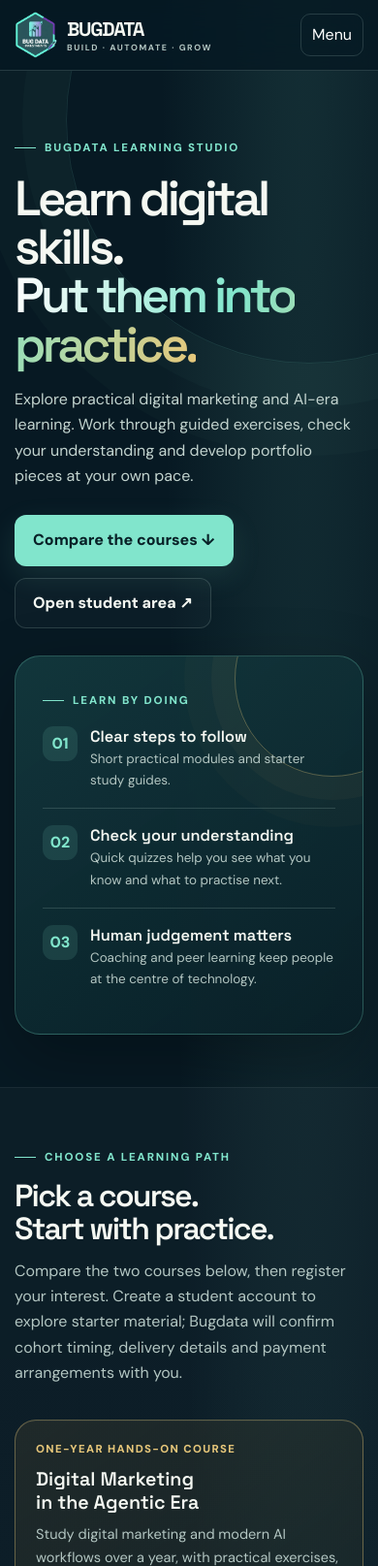
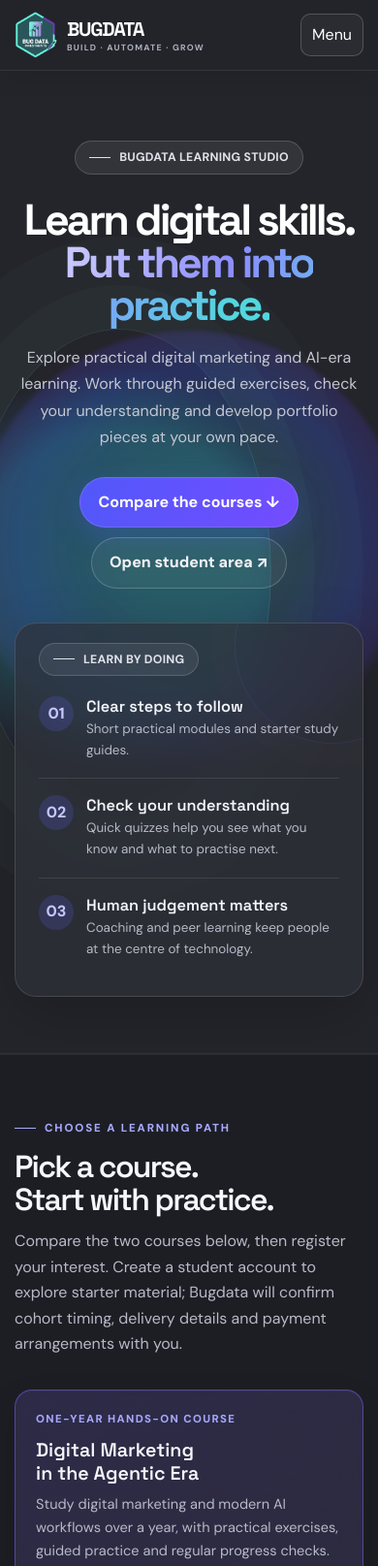
Before and after one commit to bugdata-commits/webdev, a plain HTML site: page courses.html in a window 390 px wide. Shown: the top 1615 px of the page at 97% size. Drawn offline with nearby package versions, Linux system fonts and the light colour scheme.

Commit message:
Redesign Bugdata site with cosmic visual system

```diff
--- /dev/null
+++ b/assets/cosmic-interface.css
@@ -0,0 +1,310 @@
+/* Bugdata visual direction: a deep-space product interface, expressed in Bugdata's own identity.
+   Uses charcoal, electric blue-violet light, and the existing mint accent—without Spaceship marks or assets. */
+:root {
+  --space-bg: #24252b;
+  --space-bg-deep: #1d1e24;
+  --space-surface: #2e3038;
+  --space-surface-2: #343640;
+  --space-line: rgba(238, 241, 255, .12);
+  --space-line-strong: rgba(238, 241, 255, .2);
+  --space-text: #f5f6fb;
+  --space-muted: #b7bac7;
+  --space-blue: #5759ff;
+  --space-violet: #8851ff;
+  --space-mint: #81e5cc;
+  --space-glow: rgba(87, 89, 255, .24);
+  color-scheme: dark;
+}
+html { background: var(--space-bg); }
+body, body.bd-page {
+  background-color: var(--space-bg) !important;
+  background-image: none !important;
+  color: var(--space-text) !important;
+  font-family: 'DM Sans', Inter, system-ui, -apple-system, BlinkMacSystemFont, 'Segoe UI', sans-serif;
+}
+body::selection, ::selection { color: #fff; background: var(--space-violet); }
+:where(h1,h2,h3,h4) { color: var(--space-text); }
+:where(p,li) { color: var(--space-muted); }
+a { transition: color .18s ease, border-color .18s ease, background-color .18s ease, transform .18s ease; }
+:where(a,button,input,select,textarea,summary,[tabindex]):focus-visible {
+  outline: 3px solid #a59aff !important;
+  outline-offset: 4px !important;
+}
+
+/* Compact, low-noise navigation with a subtle product-console feel. */
+.nav, .bd-nav {
+  position: sticky !important;
+  top: 0;
+  z-index: 50;
+  background: rgba(36,37,43,.9) !important;
+  border-bottom: 1px solid rgba(255,255,255,.08) !important;
+  box-shadow: 0 6px 24px rgba(0,0,0,.1) !important;
+  backdrop-filter: blur(18px) saturate(135%);
+  -webkit-backdrop-filter: blur(18px) saturate(135%);
+}
+.nav-inner, .bd-nav-inner { min-height: 72px !important; }
+.brand, .bd-brand { color: #fff !important; }
+.brand small, .bd-brand small { color: #aeb1c0 !important; letter-spacing: .14em !important; }
+.nav-links a, .bd-links a { color: #d3d5df !important; font-weight: 600 !important; }
+.nav-links a:hover, .bd-links a:hover,
+.nav-links a[aria-current="page"], .bd-links a[aria-current="page"] { color: #fff !important; }
+.nav-links a[aria-current="page"]::after, .bd-links a[aria-current="page"]::after { background: var(--space-blue) !important; }
+.menu-btn, .bd-menu { color: #fff !important; border-color: var(--space-line-strong) !important; background: rgba(255,255,255,.04) !important; }
+.nav-cta, .bd-nav-cta { border-radius: 999px !important; }
+
+/* The large atmospheric hero: overlapping blue and violet discs echo the reference's luminous orbital field. */
+.hero, .bd-hero {
+  position: relative !important;
+  isolation: isolate;
+  overflow: hidden;
+  min-height: 650px;
+  padding: clamp(84px, 11vw, 150px) 0 clamp(74px, 9vw, 118px) !important;
+  background: var(--space-bg) !important;
+  border-bottom: 1px solid rgba(255,255,255,.06);
+}
+.hero::before, .bd-hero::before {
+  content: "";
+  position: absolute;
+  z-index: -1;
+  width: min(76vw, 900px);
+  aspect-ratio: 1;
+  top: 50%;
+  left: 50%;
+  transform: translate(-50%,-53%);
+  border-radius: 50%;
+  background: radial-gradient(circle at 50% 48%, rgba(56,157,168,.26) 0 20%, rgba(45,109,160,.28) 35%, rgba(49,72,193,.35) 54%, rgba(83,57,200,.22) 67%, transparent 72%);
+  filter: blur(2px);
+  pointer-events: none;
+}
+.hero::after, .bd-hero::after {
+  content: "";
+  position: absolute;
+  z-index: -1;
+  width: min(56vw, 670px);
+  aspect-ratio: 1;
+  top: 51%;
+  left: 50%;
+  transform: translate(-73%,-50%);
+  border-radius: 50%;
+  background: radial-gradient(circle, rgba(41,156,174,.28) 0 50%, rgba(43,102,183,.08) 68%, transparent 72%);
+  pointer-events: none;
+}
+.hero-video, .hero-video-overlay { display: none !important; }
+.hero-content, .hero .hero-content {
+  max-width: 940px !important;
+  margin-inline: auto;
+  text-align: center;
+}
+.hero-copy-grid { display: block !important; position: relative; z-index: 1; }
+.hero .eyebrow, .bd-hero .bd-eyebrow, .hero-content > .eyebrow {
+  display: inline-flex;
+  align-items: center;
+  min-height: 34px;
+  padding: 6px 14px;
+  border: 1px solid rgba(255,255,255,.16);
+  border-radius: 999px;
+  background: rgba(255,255,255,.07);
+  color: #e0e2eb !important;
+  font-size: .77rem;
+  font-weight: 650;
+  letter-spacing: .02em;
+}
+.hero h1, .bd-title {
+  max-width: 950px;
+  margin: 25px auto 17px !important;
+  color: #fff !important;
+  font-family: 'Space Grotesk', 'DM Sans', sans-serif !important;
+  font-size: clamp(3rem, 7.2vw, 6.6rem) !important;
+  line-height: .99 !important;
+  letter-spacing: -.075em !important;
+  font-weight: 650 !important;
+  text-wrap: balance;
+}
+.hero .gradient, .bd-title .accent, .hero-content .gradient {
+  background: linear-gradient(105deg,#c9c8ff 2%,#8b8dff 42%,#52d7df 90%) !important;
+  -webkit-background-clip: text !important;
+  background-clip: text !important;
+  color: transparent !important;
+}
+.hero .hero-copy, .bd-lede {
+  max-width: 700px;
+  margin: 0 auto !important;
+  color: #c5c7d1 !important;
+  font-size: clamp(1rem,1.55vw,1.17rem) !important;
+  line-height: 1.72 !important;
+}
+.hero-actions, .bd-actions { justify-content: center !important; gap: 12px !important; margin-top: 27px; }
+.btn-primary, .bd-btn-primary, .bd-btn-gold, .bd-nav-cta, .nav-cta {
+  border: 1px solid rgba(255,255,255,.13) !important;
+  border-radius: 999px !important;
+  background: linear-gradient(110deg,#5158fa,#744cff) !important;
+  color: #fff !important;
+  box-shadow: 0 8px 28px rgba(78,74,255,.28) !important;
+  font-weight: 700 !important;
+}
+.btn-primary:hover, .bd-btn-primary:hover, .bd-btn-gold:hover, .nav-cta:hover, .bd-nav-cta:hover {
+  transform: translateY(-2px);
+  background: linear-gradient(110deg,#666bff,#875fff) !important;
+  box-shadow: 0 12px 34px rgba(78,74,255,.38) !important;
+}
+.btn-ghost, .bd-btn-outline {
+  border: 1px solid rgba(255,255,255,.2) !important;
+  border-radius: 999px !important;
+  background: rgba(255,255,255,.045) !important;
+  color: #f1f2f8 !important;
+}
+.btn-ghost:hover, .bd-btn-outline:hover { background: rgba(255,255,255,.1) !important; border-color: rgba(255,255,255,.38) !important; }
+.micro-proof { justify-content: center; color: #d0d2dc !important; }
+
+/* Existing split-page hero content is reflowed into a centered statement followed by its useful details. */
+.bd-hero-grid { position: relative; z-index: 1; display: grid !important; grid-template-columns: minmax(0,1fr) !important; gap: 35px !important; max-width: 1120px; text-align: center; }
+.bd-hero-grid > div:first-child { max-width: 920px; margin-inline: auto; }
+.bd-hero .bd-title { margin-top: 25px !important; }
+.bd-hero-panel {
+  width: min(100%,900px);
+  margin-inline: auto;
+  display: grid;
+  grid-template-columns: repeat(3,minmax(0,1fr));
+  gap: 0 20px;
+  padding: 20px 24px !important;
+  border: 1px solid rgba(255,255,255,.13) !important;
+  border-radius: 22px !important;
+  background: rgba(47,49,58,.72) !important;
+  box-shadow: 0 18px 60px rgba(0,0,0,.2) !important;
+  backdrop-filter: blur(16px);
+}
+.bd-hero-panel > .bd-eyebrow { grid-column: 1/-1; justify-self: center; margin-bottom: 4px; }
+.bd-hero-panel::before { opacity: .26; border-color: rgba(132,125,255,.42) !important; }
+.bd-stat { text-align: left; border-color: rgba(255,255,255,.1) !important; }
+.bd-stat-mark { background: rgba(99,103,255,.18) !important; color: #c4c6ff !important; border-radius: 50% !important; }
+.bd-stat strong { color: #f5f6fb; }
+.bd-stat span { color: #b7bac7 !important; }
+
+/* Dark product canvas with a brighter first fold and clear, tactile product cards. */
+.section, .bd-section { position: relative; background: var(--space-bg) !important; color: var(--space-text) !important; }
+.section:nth-of-type(even), .bd-section-soft { background: var(--space-bg-deep) !important; border-color: rgba(255,255,255,.055) !important; }
+.section-head h1, .section-head h2, .bd-section-head h2 { color: #f6f7fc !important; font-family: 'Space Grotesk','DM Sans',sans-serif !important; letter-spacing: -.055em !important; }
+.section-head p, .bd-section-head p { color: #b7bac7 !important; }
+.eyebrow, .bd-eyebrow { color: #a8aaff !important; }
+.service-card, .hosting-card, .feature-row, .step, .project, .config-box, .summary-box,
+.bd-card, .bd-step, .bd-quiz, .bd-lesson, .bd-status, .bd-callout {
+  border: 1px solid rgba(238,241,255,.12) !important;
+  border-radius: 18px !important;
+  background: linear-gradient(145deg,rgba(55,57,67,.88),rgba(43,44,52,.9)) !important;
+  color: #f3f4fa;
+  box-shadow: 0 12px 32px rgba(0,0,0,.12), inset 0 1px rgba(255,255,255,.035) !important;
+  backdrop-filter: blur(12px);
+}
+.service-card:hover, .hosting-card:hover, .feature-row:hover, .step:hover, .project:hover, .bd-card:hover {
+  transform: translateY(-4px);
+  border-color: rgba(126,128,255,.52) !important;
+  box-shadow: 0 20px 48px rgba(0,0,0,.22),0 0 30px rgba(89,82,255,.09) !important;
+}
+.bd-featured, .hosting-card.featured { border-color: rgba(116,102,255,.5) !important; background: linear-gradient(145deg,rgba(78,68,141,.34),rgba(43,44,52,.96)) !important; }
+.service-card h3, .hosting-card h3, .feature-row h3, .project h3, .bd-card h3 { color: #f5f6fb !important; }
+.service-card p, .hosting-card p, .feature-row p, .step p, .project p, .bd-card p { color: #b7bac7 !important; }
+.service-card .num, .service-card b, .bd-price, .bd-icon, .bd-kicker { color: #a6a8ff !important; }
+.tag, .bd-tag, .bd-pill { border-color: rgba(255,255,255,.15) !important; color: #dfe0ec !important; background: rgba(255,255,255,.055) !important; }
+.bd-list li, .bd-lesson, .bd-answer { color: #d1d3de !important; }
+.bd-list li::before, .bd-module-result { color: #8fe8da !important; }
+.bd-callout { border-color: rgba(129,229,204,.22) !important; }
+.bd-callout strong { color: #91e5d5 !important; }
+
+/* Inputs and interactive panels retain strong contrast against the charcoal product canvas. */
+input, select, textarea, .bd-field input, .bd-field select, .bd-field textarea, .demo-input input {
+  border: 1px solid rgba(255,255,255,.18) !important;
+  border-radius: 12px !important;
+  background: #24252d !important;
+  color: #f7f8fc !important;
+}
+input::placeholder, textarea::placeholder { color: #9699a8 !important; }
+label, legend, .bd-field label { color: #e0e1e9 !important; }
+input:focus, select:focus, textarea:focus { border-color: #8582ff !important; outline-color: #8582ff !important; }
+.bd-links.bd-open { background: #292a32 !important; }
+
+/* Footer and end-of-page CTAs use a deliberate, quiet close rather than a competing hero. */
+.footer, .bd-footer { background: #202127 !important; border-color: rgba(255,255,255,.09) !important; }
+.footer h4, .bd-footer h3 { color: #f4f5fa !important; }
+.footer a, .bd-footer a, .copyright, .bd-copyright { color: #aeb1bf !important; }
+.footer a:hover, .bd-footer a:hover { color: #c5c5ff !important; }
+.cta-box { border: 1px solid rgba(138,128,255,.24) !important; border-radius: 24px !important; background: radial-gradient(circle at 80% 10%,rgba(95,87,255,.2),transparent 42%),#30313a !important; }
+
+/* Older service pages place their hero title inside a regular section; give that first fold the same centred orbital stage. */
+main > section.section:first-of-type {
+  position: relative;
+  isolation: isolate;
+  overflow: hidden;
+  background: var(--space-bg) !important;
+}
+main > section.section:first-of-type::before,
+main > section.section:first-of-type::after {
+  content: "";
+  position: absolute;
+  z-index: -1;
+  top: 42%;
+  left: 50%;
+  aspect-ratio: 1;
+  border-radius: 50%;
+  transform: translate(-50%,-50%);
+  pointer-events: none;
+}
+main > section.section:first-of-type::before {
+  width: min(64vw,760px);
+  background: radial-gradient(circle,rgba(49,116,174,.2) 0 34%,rgba(77,63,191,.24) 57%,transparent 72%);
+}
+main > section.section:first-of-type::after {
+  width: min(44vw,520px);
+  transform: translate(-72%,-50%);
+  background: radial-gradient(circle,rgba(41,158,171,.19) 0 46%,transparent 72%);
+}
+.section-head {
+  position: relative;
+  max-width: 920px !important;
+  margin-inline: auto !important;
+  text-align: center !important;
+}
+.section-head h1 {
+  max-width: 920px;
+  margin: 24px auto 18px !important;
+  color: #fff !important;
+  font-family: 'Space Grotesk','DM Sans',sans-serif !important;
+  font-size: clamp(2.8rem,5.7vw,5.35rem) !important;
+  line-height: 1 !important;
+  letter-spacing: -.07em !important;
+}
+.section-head .gradient {
+  background: linear-gradient(105deg,#c9c8ff,#8b8dff 45%,#52d7df) !important;
+  -webkit-background-clip: text !important;
+  background-clip: text !important;
+  color: transparent !important;
+}
+.section-head p { max-width: 720px; margin-inline: auto !important; }
+.section-head + .hero-actions, .section-head + .bd-actions { justify-content: center !important; }
+.light-section { background-color: var(--space-bg) !important; color: var(--space-text) !important; }
+.light-section .section-head h2, .light-section .service-card h3 { color: var(--space-text) !important; }
+.light-section .section-head p, .light-section .service-card p { color: var(--space-muted) !important; }
+.light-section .service-card, .light-section .step { background: linear-gradient(145deg,rgba(55,57,67,.88),rgba(43,44,52,.9)) !important; border-color: var(--space-line) !important; }
+.light-section .project { background: linear-gradient(145deg,#353742,#292a32) !important; border-color: var(--space-line) !important; }
+.light-section .service-card a { color: #a6a8ff !important; }
+.hosting .section-head + .hosting-grid, .hosting .section-head + .hosting-cards { position: relative; }
+.bd-hero .bd-title { font-size: clamp(2.8rem,5.5vw,5.2rem) !important; }
+
+@media (max-width: 790px) {
+  .hero, .bd-hero { min-height: unset; padding: 86px 0 72px !important; }
+  .hero::before, .bd-hero::before { width: 115vw; }
+  .hero::after, .bd-hero::after { width: 80vw; }
+  .bd-hero-panel { grid-template-columns: 1fr; max-width: 560px; text-align: left; }
+  .bd-hero-panel > .bd-eyebrow { justify-self: start; }
+  main > section.section:first-of-type::before { width: 118vw; }
+  main > section.section:first-of-type::after { width: 82vw; }
+}
+@media (max-width: 560px) {
+  .hero, .bd-hero { padding: 72px 0 58px !important; }
+  .hero h1, .bd-title { font-size: clamp(2.7rem,13vw,4.2rem) !important; letter-spacing: -.068em !important; }
+  .hero-actions, .bd-actions { gap: 10px !important; }
+  .hero-actions .btn, .bd-actions .bd-btn { min-height: 46px; }
+  .bd-section { padding: 58px 0 !important; }
+}
+@media (prefers-reduced-motion: reduce) {
+  *, *::before, *::after { scroll-behavior: auto !important; animation: none !important; transition: none !important; }
+}
```
Also changed, not shown: ai-automation.html (+1 -0 lines), community.html (+1 -0 lines), courses.html (+1 -0 lines), faq.html (+1 -0 lines), hosting.html (+1 -0 lines), index.html (+1 -0 lines), nature.html (+1 -0 lines), our-work.html (+1 -0 lines), process.html (+1 -0 lines), solutions.html (+1 -0 lines), start-project.html (+1 -0 lines), support.html (+1 -0 lines), website-design.html (+1 -0 lines).
